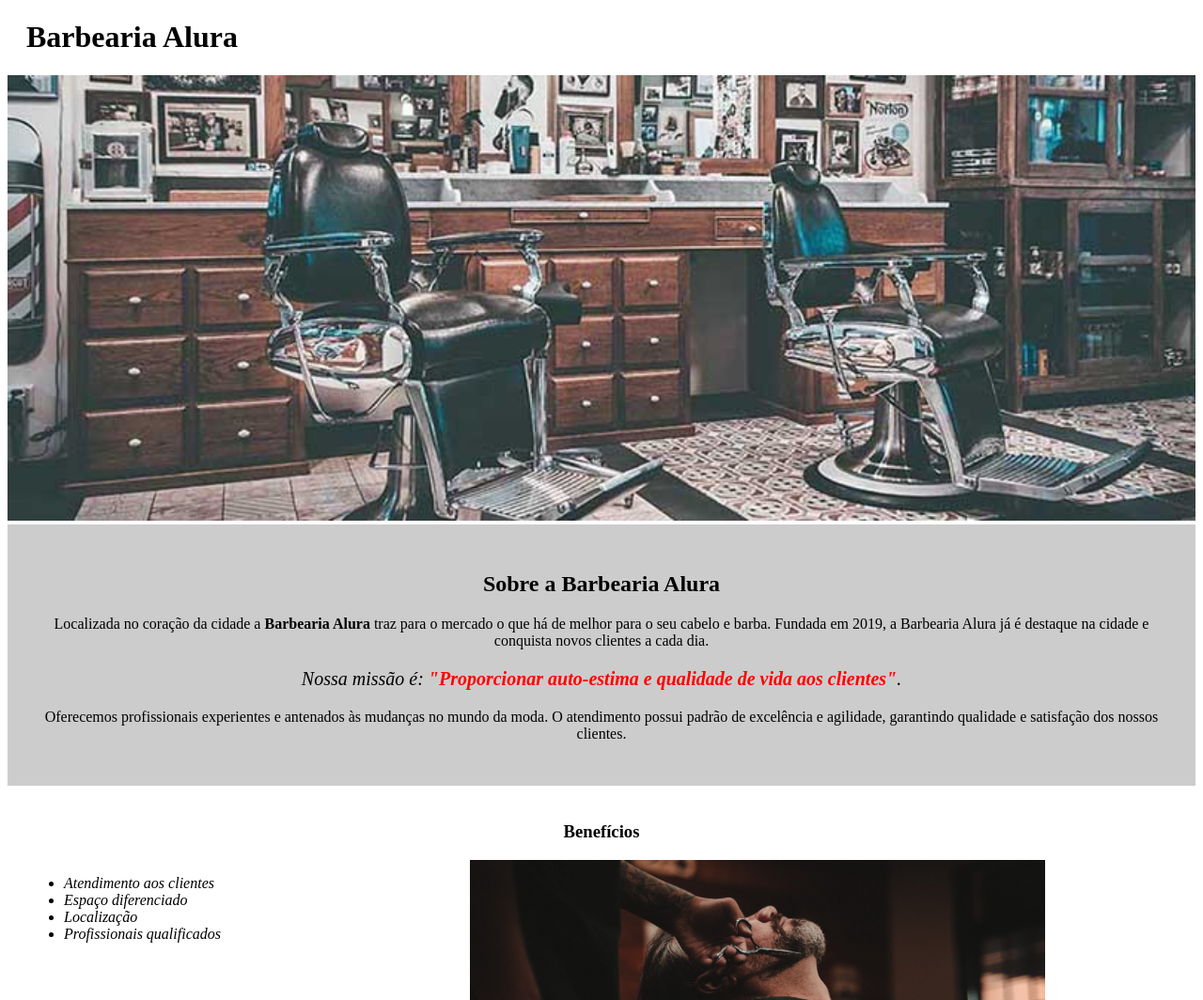
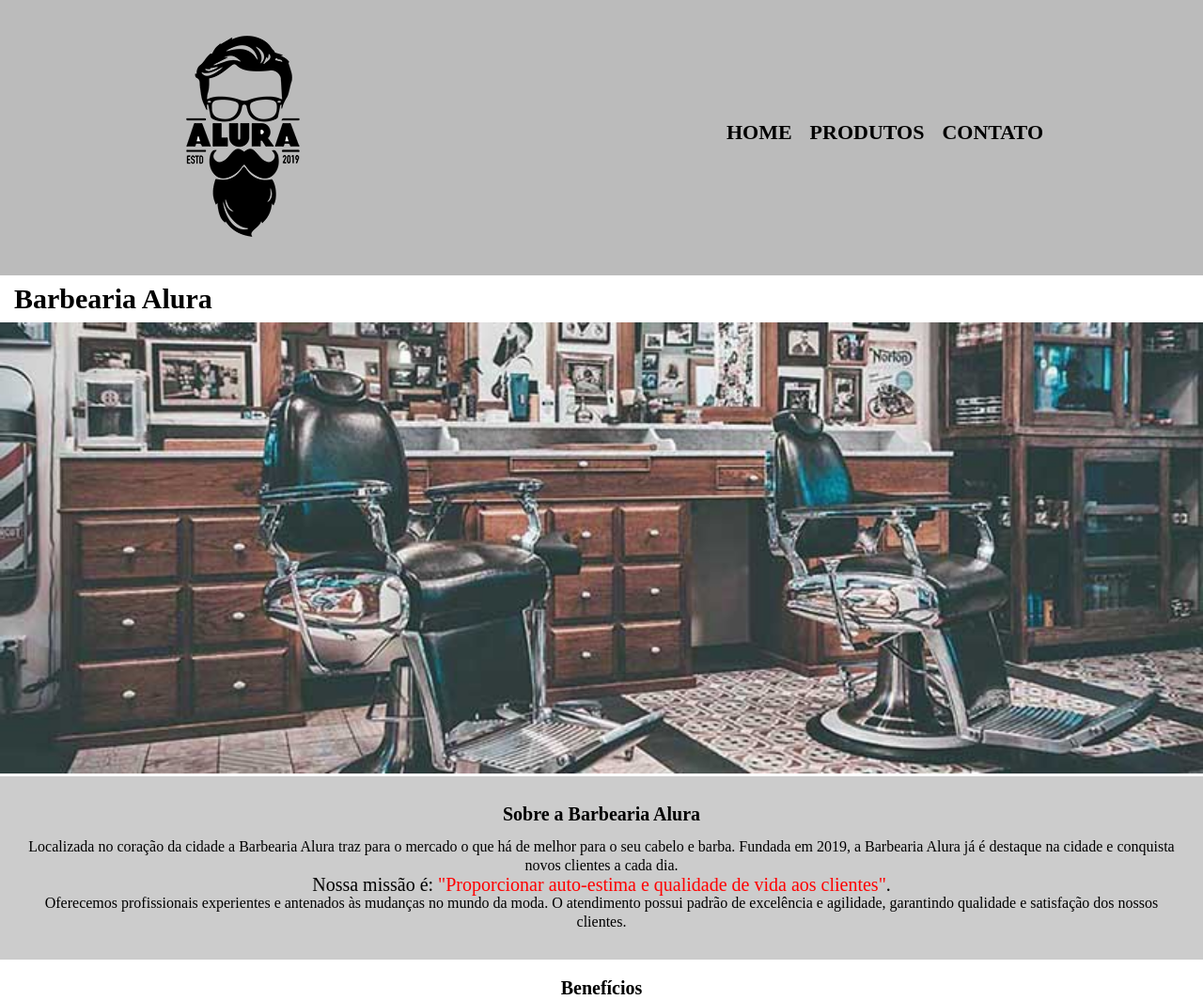
Before and after one commit to allan-smedeiros/formacao-html-css, a plain HTML site: page Parte 1/index.html in a window 1280 px wide. Shown: the top 1064 px of the page at 94% size. Drawn offline with Linux system fonts and the light colour scheme.

Commit message:
finalizacao index e produtos

```diff
--- a/Parte 1/index.html
+++ b/Parte 1/index.html
@@ -1,33 +1,49 @@
 <!DOCTYPE html>
-
 <html lang="pt-br">
     <head>
         <meta charset="UTF-8">
         <title>Barbearia Alura</title>
+        <link rel="stylesheet" href="reset.css">
         <link rel="stylesheet" href="style.css">
     </head>
 
     <body>
         <header>
-            <h1 class="titulo-principal">Barbearia Alura</h1>
+            <div class="cabecalho">
+                <h1><img src="logo.png"></h1>
+
+                <nav>
+                    <ul>
+                        <li><a href="index.html">Home</a></li>
+                        <li><a href="produtos.html">Produtos</a></li>
+                        <li><a href="">Contato</a></li>
+                    </ul>
+                </nav>
+            </div>
+
         </header>
+
+        <main>
+            <div>
+                <h2>Barbearia Alura</h2>
                 <img id="banner" src="banner.jpg">
+            </div>
 
             <div class="principal">
-            <h2 class="titulo-centralizado">Sobre a Barbearia Alura</h2>
+                <h3 class="titulo-centralizado">Sobre a Barbearia Alura</h3>
 
                 <p>Localizada no coração da cidade a <strong>Barbearia Alura</strong> traz para o mercado o que há de melhor para o seu cabelo e barba.
                 Fundada em 2019, a Barbearia Alura já é destaque na cidade e conquista novos clientes a cada dia.</p>
 
-            <p id="missao"><em>Nossa missão é: <strong>"Proporcionar auto-estima e qualidade de vida aos clientes"</strong>.</em></p>
+                <p class="missao"><em>Nossa missão é: <strong>"Proporcionar auto-estima e qualidade de vida aos clientes"</strong>.</em></p>
 
                 <p>Oferecemos profissionais experientes e antenados às mudanças no mundo da moda. O atendimento possui padrão de excelência e agilidade, garantindo qualidade e satisfação dos nossos clientes.</p>
             </div>
 
             <div class="beneficios">
-            <h3 class="titulo-centralizado">Benefícios</h3>
+                <h4 class="titulo-centralizado">Benefícios</h4>
 
-            <ul>
+                <ul class="lista-main">
                     <li class="itens">Atendimento aos clientes</li>
                     <li class="itens">Espaço diferenciado</li>
                     <li class="itens">Localização</li>
@@ -36,5 +52,11 @@
 
                 <img src="beneficios.jpg" class="imagembeneficios">
             </div>
+        </main>
+
+        <footer>
+            <img src="logo-branco.png">
+            <p class="copyright">&copy; Copyright Barbearia Alura - 2022</p>
+        </footer>
     </body>
 </html>
--- a/Parte 1/style.css
+++ b/Parte 1/style.css
@@ -1,5 +1,38 @@
-.titulo-principal {
-    padding-left: 20px;
+header {
+    background: #BBBBBB;
+    padding: 20px 0;
+}
+
+.cabecalho {
+    position: relative;
+    width: 940px;
+    margin: 0 auto;
+}
+
+nav {
+    position: absolute;
+    top: 110px;
+    right: 0px;
+}
+
+nav li{
+    display: inline;
+    margin-left: 15px;
+}
+
+nav a {
+    color: #000000;
+    text-decoration: none;
+    text-transform: uppercase;
+    font-size: 22px;
+    font-weight: bold;
+}
+
+h2 {
+    font-size: 30px;
+    font-weight: bold;
+    padding: 10px 0px;
+    margin: 0 15px;
 }
 
 #banner {
@@ -9,26 +42,23 @@
 .principal {
     background: #CCCCCC;
     padding: 30px;
+    text-align: center;
+    line-height: 20px;
 }
 
 .titulo-centralizado {
     text-align: center;
+    font-size: 20px;
+    font-weight: bold;
+    margin-bottom: 15px;
 }
 
-p {
-    text-align: center;
-}
-
-#missao {
+.missao {
     font-size: 20px;
 }
 
-em strong {
+.missao em strong{
     color: #FF0000;
-}
-
-.itens {
-    font-style: italic;
 }
 
 .beneficios {
@@ -36,13 +66,30 @@ em strong {
     padding: 20px;
 }
 
-ul {
+.lista-main {
     display: inline-block;
     vertical-align: top;
+    line-height: 20px;
     width: 20%;
-    margin-right: 15%;
+    margin: 0 15% 0 10%;
+}
+
+.itens {
+    font-style: italic;
 }
 
 .imagembeneficios {
     width: 50%;
 }
+
+footer {
+    text-align: center;
+    background: url("bg.jpg");
+    padding: 40px 0;
+}
+
+.copyright {
+    color: #FFFFFF;
+    font-size: 13px;
+    margin-top: 20px;
+}
```
Also changed, not shown: Parte 1/produtos.html (+1 -1 lines). Lines whose indentation alone changed are shown as unchanged.
